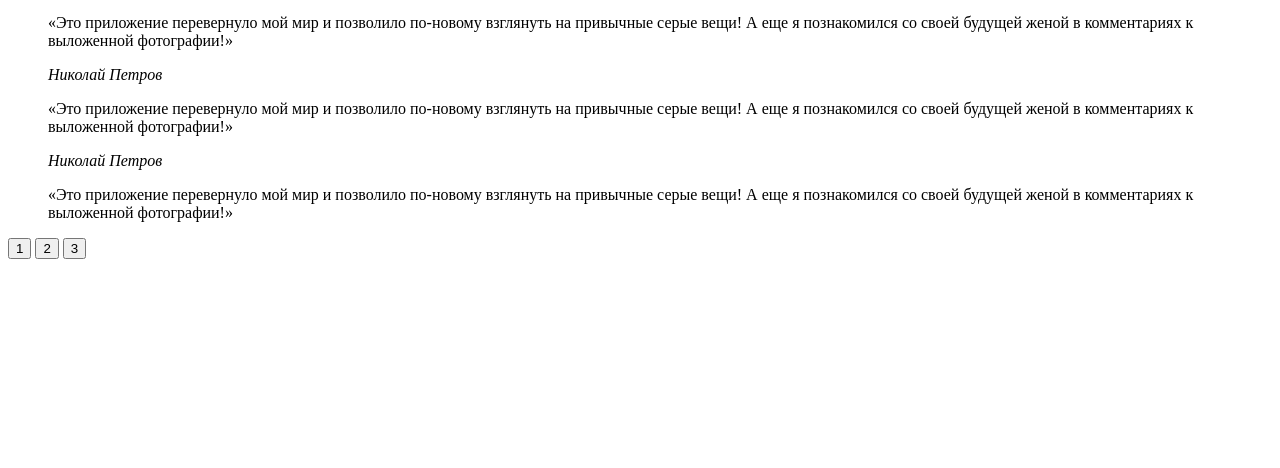
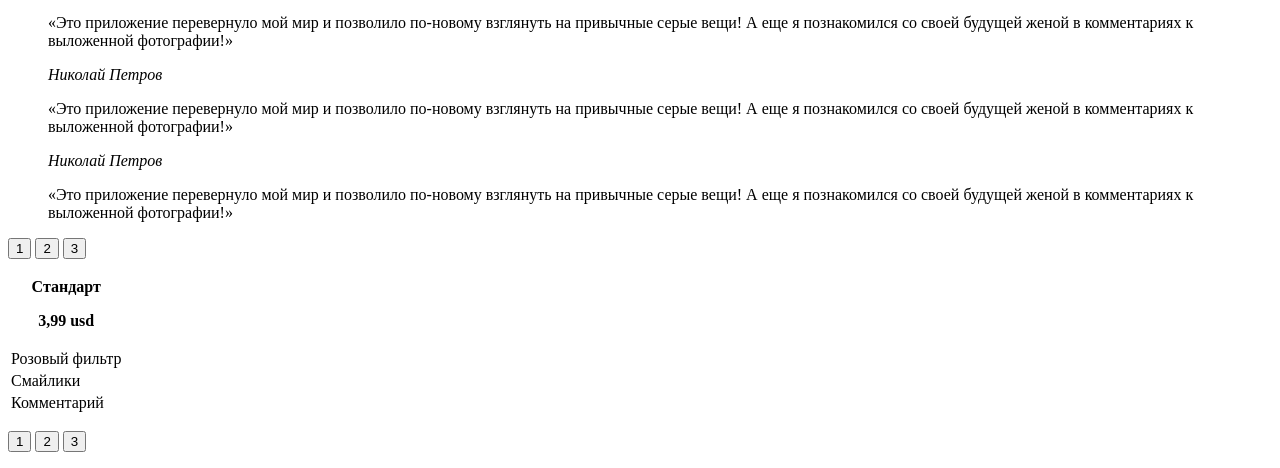
Before and after one commit to dntPaAanic/594215-pink, a website: page source/index.html in a window 1280 px wide. Shown: the part 728-1196 px from the top of the page. Before the commit the page ends 1003 px from the top, so only its background shows below. Drawn offline with Linux system fonts and the light colour scheme.

Commit message:
Добавляет цены

```diff
--- a/source/index.html
+++ b/source/index.html
@@ -85,7 +85,7 @@
             </blockquote>
             <blockquote class="reviews__item slider__item">
               <cite class="reviews__author-name">Николай Петров </cite>
-               <p class="reviews__text">«Это приложение перевернуло мой мир и позволило по-новому взглянуть на привычные серые вещи! А еще я познакомился со своей будущей женой в комментариях к выложенной фотографии!»</p>
+              <p class="reviews__text">«Это приложение перевернуло мой мир и позволило по-новому взглянуть на привычные серые вещи! А еще я познакомился со своей будущей женой в комментариях к выложенной фотографии!»</p>
             </blockquote>
             <blockquote class="reviews__item slider__item">
               <cite class="reviews__author-name">Николай Петров </cite>
@@ -99,6 +99,45 @@
           </p>
         </div>
       </section>
+
+      <section class="price">
+        <div class="price__wrapper slider">
+          <div class="price__items">
+            <table class="price__list">
+              <thead class="price__list-head">
+                <tr>
+                  <th class="price__value">
+                    Стандарт
+                    <p>3,99 usd</p>
+                  </th>
+                </tr>
+              </thead>
+              <tbody class="price__list-body">
+                <tr>
+                  <td class="price__name">
+                    Розовый фильтр
+                  </td>
+                </tr>
+                <tr>
+                  <td class="price__name">
+                    Смайлики
+                  </td>
+                </tr>
+                <tr>
+                  <td class="price__name">
+                    Комментарий
+                  </td>
+                </tr>
+              </tbody>
+            </table>
+          </div>
+          <p class="price__toggles slider__toggles">
+            <button class="slider__toggle" type="button">1</button>
+            <button class="slider__toggle" type="button">2</button>
+            <button class="slider__toggle" type="button">3</button>
+          </p>
+        </div>
+      </section>
     </main>
   </body>
 </html>
```
